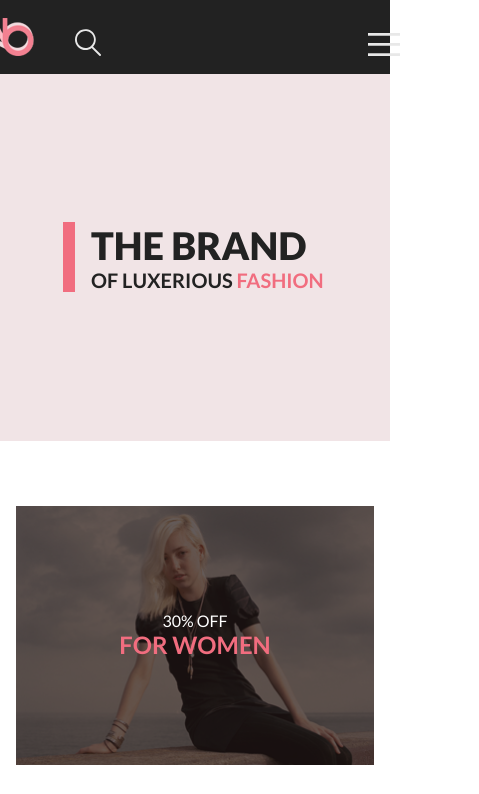
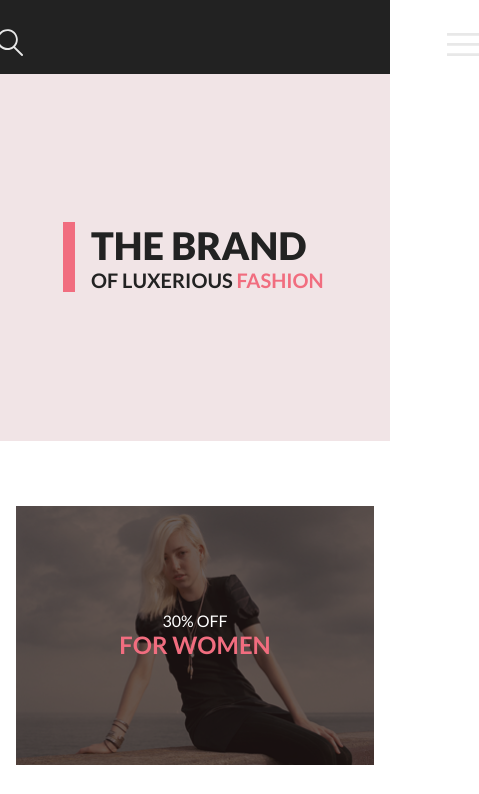
Before and after one commit to IRINAG1486/HTML-CSS-Home-work-6, a plain HTML site: page index.html in a window 390 px wide. Shown: the top 794 px of the page, 479 px wide, since content can reach past the window. Drawn offline with Linux system fonts and the light colour scheme.

Commit message:
Update style.css

```diff
--- a/style.css
+++ b/style.css
@@ -906,7 +906,7 @@
 
     .header {
         padding-bottom: 18px;
-        gap: 267px;
+        justify-content: center;
         max-width: 767px;
     }
 
```
